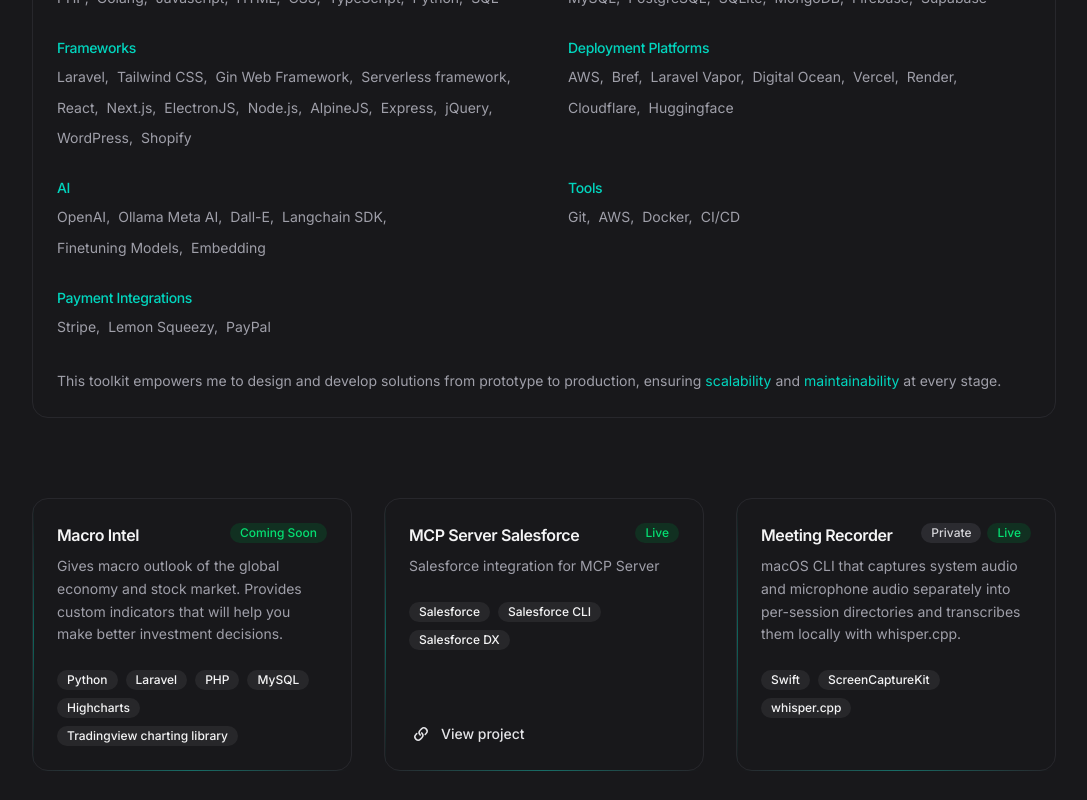
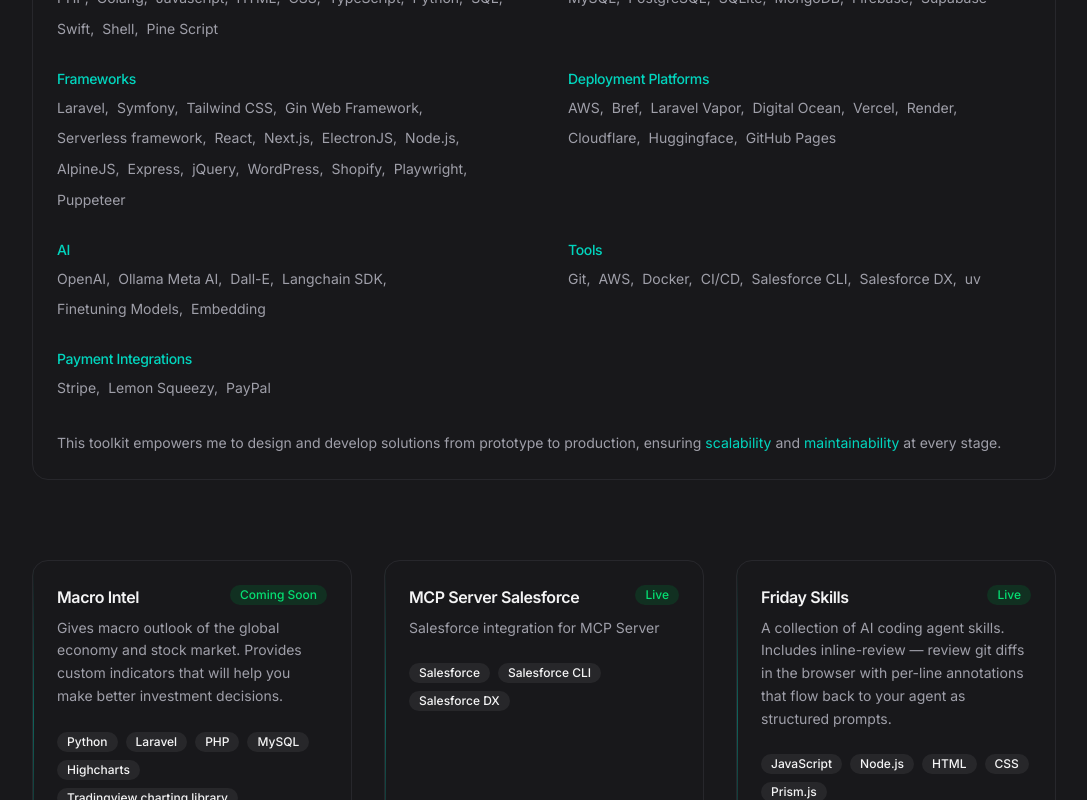
Before and after one commit to SurajAdsul/blog, a Next.js app: page /projects in a window 1280 px wide. Shown: the part 640-1440 px from the top of the page, without its empty margins (96-1183 px from the left). Built offline with nearby package versions, Linux system fonts and the light colour scheme.

Commit message:
Project Update

```diff
--- a/content/projects/data.js
+++ b/content/projects/data.js
@@ -21,10 +21,18 @@
     status: "Live",
   },
   {
+    title: "Friday Skills",
+    description:
+      "A collection of AI coding agent skills. Includes inline-review — review git diffs in the browser with per-line annotations that flow back to your agent as structured prompts.",
+    link: "https://github.com/SurajAdsul/friday-skills",
+    tech: ["JavaScript", "Node.js", "HTML", "CSS", "Prism.js"],
+    status: "Live",
+  },
+  {
     title: "Meeting Recorder",
     description:
-      "macOS CLI that captures system audio and microphone audio separately into per-session directories and transcribes them locally with whisper.cpp.",
-    tech: ["Swift", "ScreenCaptureKit", "whisper.cpp"],
+      "macOS app that captures every meeting and turns them into structured notes.",
+    tech: ["macOS", "AI"],
     status: "Live",
     private: true,
   },
@@ -131,6 +139,9 @@
     "TypeScript",
     "Python",
     "SQL",
+    "Swift",
+    "Shell",
+    "Pine Script",
   ],
   "Database/Management": [
     "MySQL",
@@ -142,6 +153,7 @@
   ],
   Frameworks: [
     "Laravel",
+    "Symfony",
     "Tailwind CSS",
     "Gin Web Framework",
     "Serverless framework",
@@ -154,6 +166,8 @@
     "jQuery",
     "WordPress",
     "Shopify",
+    "Playwright",
+    "Puppeteer",
   ],
   "Deployment Platforms": [
     "AWS",
@@ -164,6 +178,7 @@
     "Render",
     "Cloudflare",
     "Huggingface",
+    "GitHub Pages",
   ],
   AI: [
     "OpenAI",
@@ -173,6 +188,14 @@
     "Finetuning Models",
     "Embedding",
   ],
-  Tools: ["Git", "AWS", "Docker", "CI/CD"],
+  Tools: [
+    "Git",
+    "AWS",
+    "Docker",
+    "CI/CD",
+    "Salesforce CLI",
+    "Salesforce DX",
+    "uv",
+  ],
   "Payment Integrations": ["Stripe", "Lemon Squeezy", "PayPal"],
 };
```
